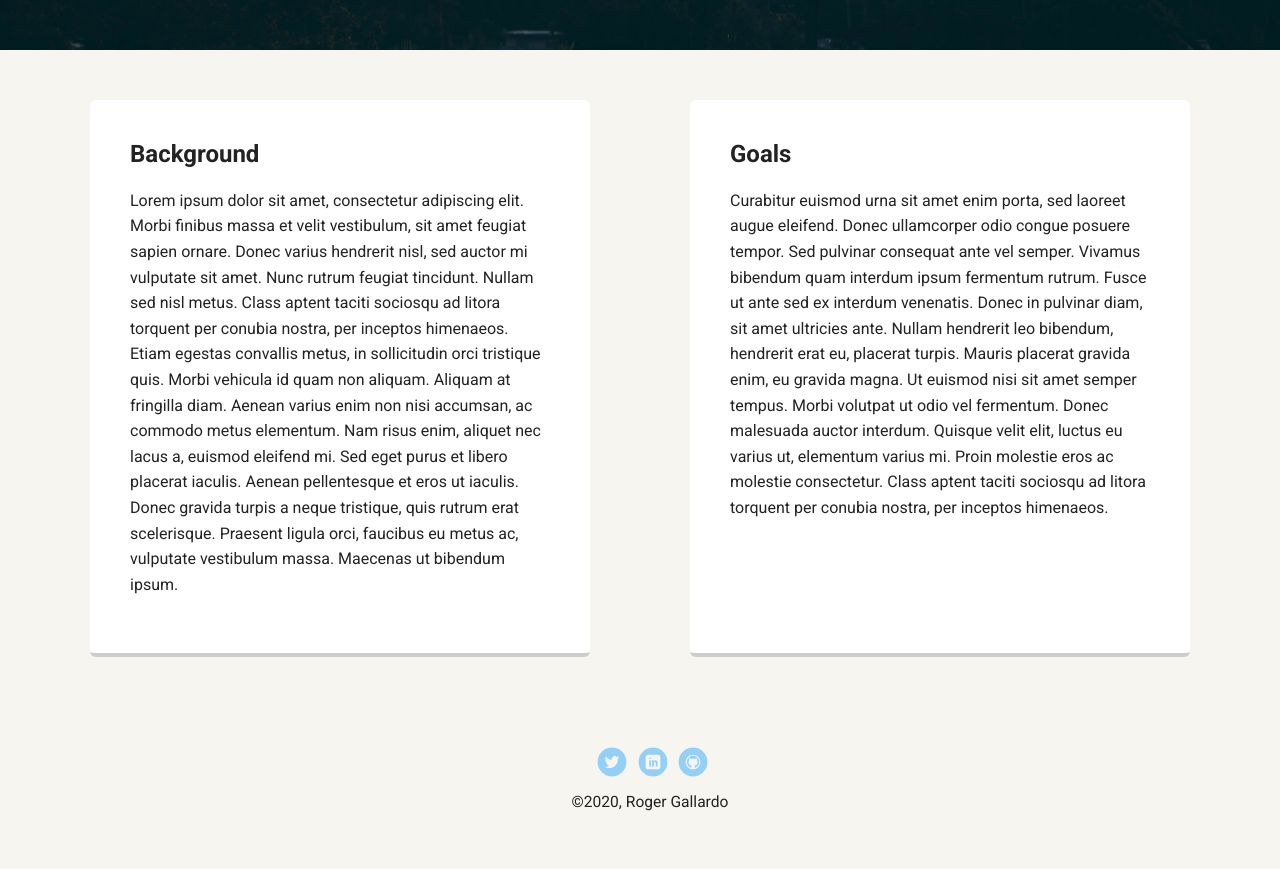
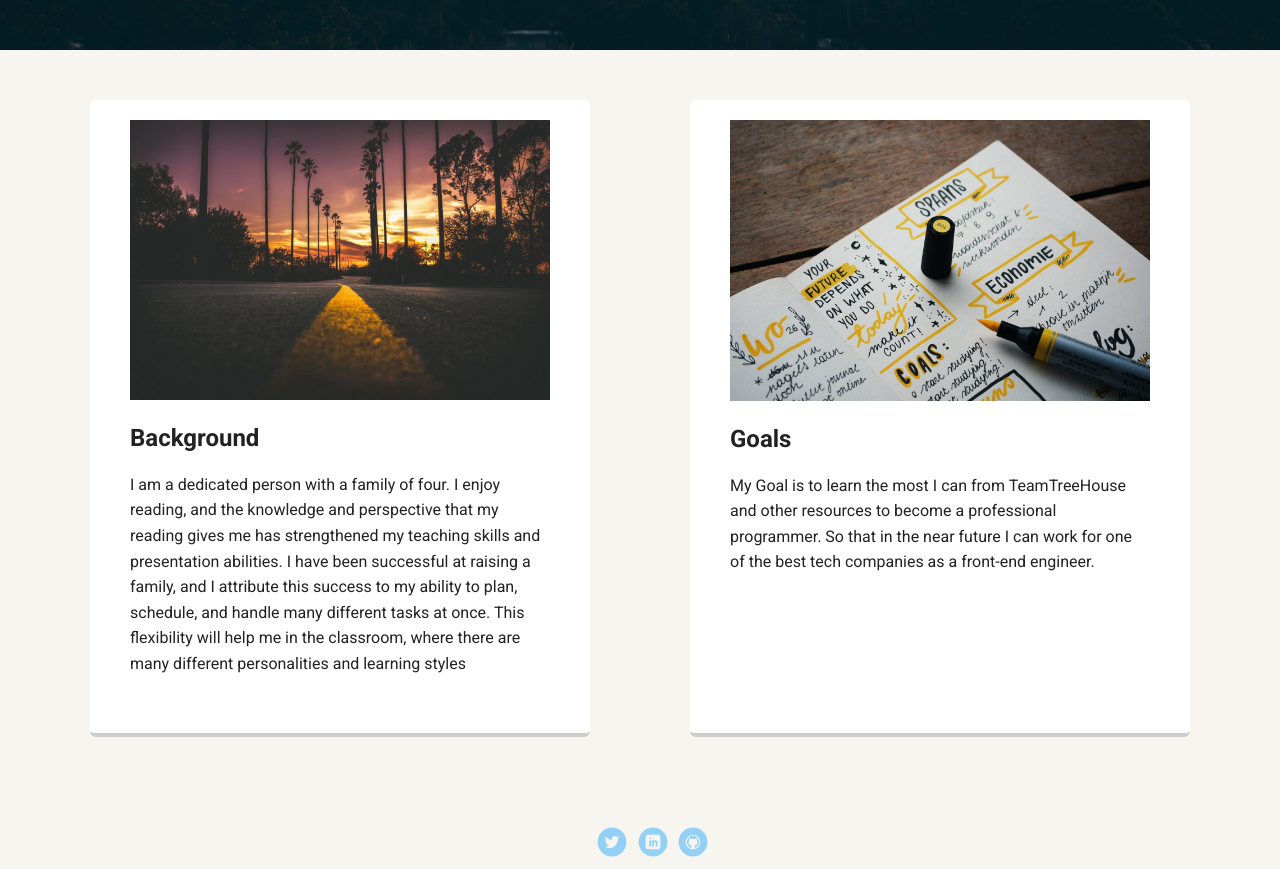
Before and after one commit to GeeR13/portfolio, a plain HTML site: page index.html in a window 1280 px wide. Shown: the part 420-1289 px from the top of the page. Drawn offline with Linux system fonts and the light colour scheme; a web font is replaced by a local one.

Commit message:
Updated about me/goals
updated my about me and my goals,
and also added pictures to each page

```diff
--- a/index.html
+++ b/index.html
@@ -28,20 +28,19 @@
 
     <main class="flex">
         <article class="card">
+            <img src="images/rsz_city_dark.jpg" alt="Dark city">
             <h2>Background</h2>
-            <p>Lorem ipsum dolor sit amet, consectetur adipiscing elit. Morbi finibus massa et velit vestibulum, sit amet feugiat sapien ornare. Donec varius hendrerit nisl, sed auctor mi vulputate sit amet. Nunc rutrum feugiat tincidunt. Nullam sed nisl
-                metus. Class aptent taciti sociosqu ad litora torquent per conubia nostra, per inceptos himenaeos. Etiam egestas convallis metus, in sollicitudin orci tristique quis. Morbi vehicula id quam non aliquam. Aliquam at fringilla diam. Aenean
-                varius enim non nisi accumsan, ac commodo metus elementum. Nam risus enim, aliquet nec lacus a, euismod eleifend mi. Sed eget purus et libero placerat iaculis. Aenean pellentesque et eros ut iaculis. Donec gravida turpis a neque tristique,
-                quis rutrum erat scelerisque. Praesent ligula orci, faucibus eu metus ac, vulputate vestibulum massa. Maecenas ut bibendum ipsum.</p>
+            <p>I am a dedicated person with a family of four. I enjoy reading, and the knowledge and perspective that my reading gives me has strengthened my teaching skills and presentation abilities. I have been successful at raising a family, and I attribute
+                this success to my ability to plan, schedule, and handle many different tasks at once. This flexibility will help me in the classroom, where there are many different personalities and learning styles</p>
         </article>
 
         <article class="card">
+            <img src="images/rsz_goals.jpg" alt="goals">
             <h2>Goals</h2>
-            <p>Curabitur euismod urna sit amet enim porta, sed laoreet augue eleifend. Donec ullamcorper odio congue posuere tempor. Sed pulvinar consequat ante vel semper. Vivamus bibendum quam interdum ipsum fermentum rutrum. Fusce ut ante sed ex interdum
-                venenatis. Donec in pulvinar diam, sit amet ultricies ante. Nullam hendrerit leo bibendum, hendrerit erat eu, placerat turpis. Mauris placerat gravida enim, eu gravida magna. Ut euismod nisi sit amet semper tempus. Morbi volutpat ut odio
-                vel fermentum. Donec malesuada auctor interdum. Quisque velit elit, luctus eu varius ut, elementum varius mi. Proin molestie eros ac molestie consectetur. Class aptent taciti sociosqu ad litora torquent per conubia nostra, per inceptos
-                himenaeos.
+            <p>
+                My Goal is to learn the most I can from TeamTreeHouse and other resources to become a professional programmer. So that in the near future I can work for one of the best tech companies as a front-end engineer.
             </p>
+
         </article>
 
     </main>
--- a/styles.css
+++ b/styles.css
@@ -11,6 +11,10 @@ body {
     font-family: 'Roboto', sans-serif;
     color: #222;
     background: #f7f5f0;
+}
+
+img {
+    width: 100%
 }
 
 
```
Also changed, not shown: contact.html (+1 -0 lines), resume.html (+1 -0 lines), images/rsz_city_dark.jpg (added), images/rsz_coding.jpg (added), images/rsz_goals.jpg (added), images/rsz_mailbox.jpg (added).
